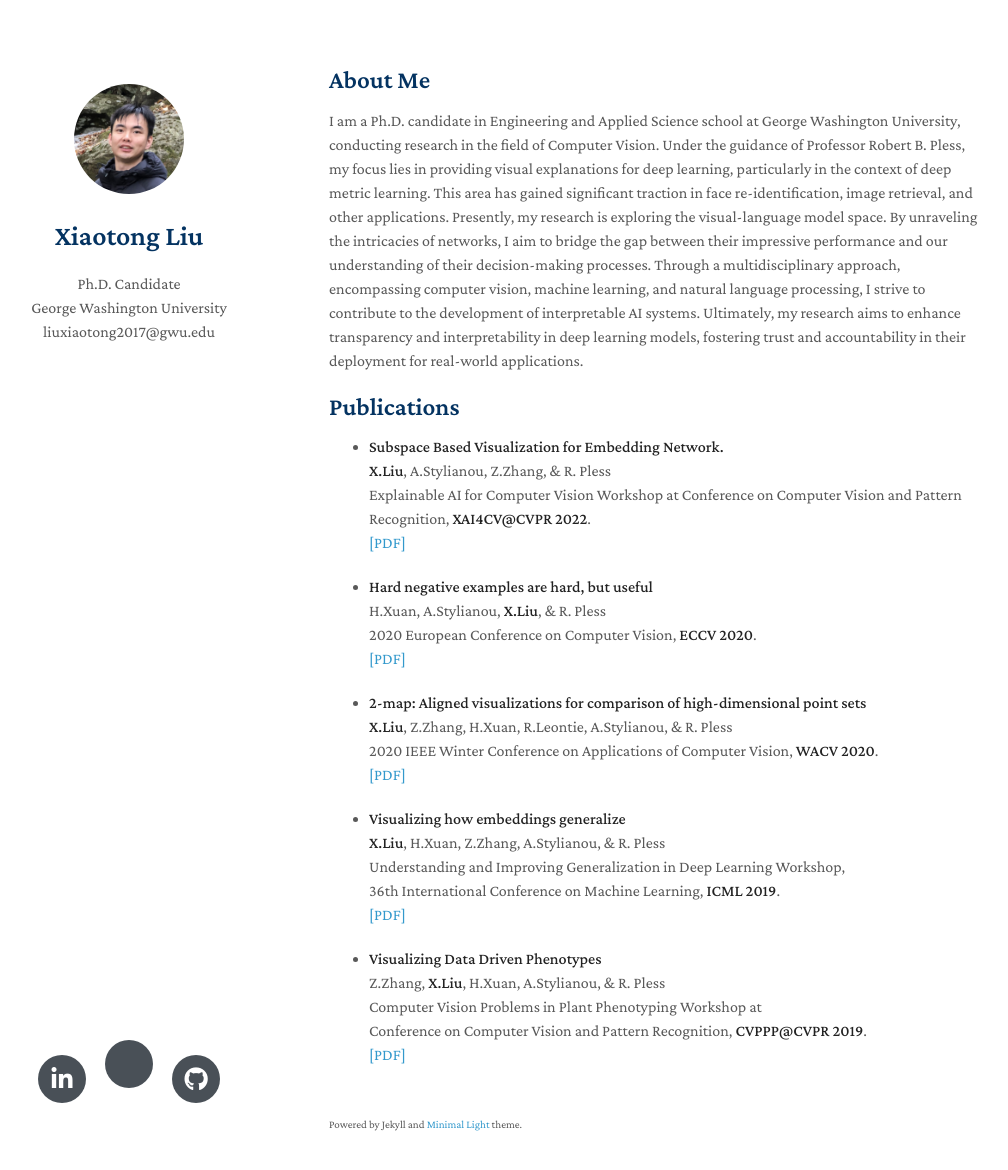
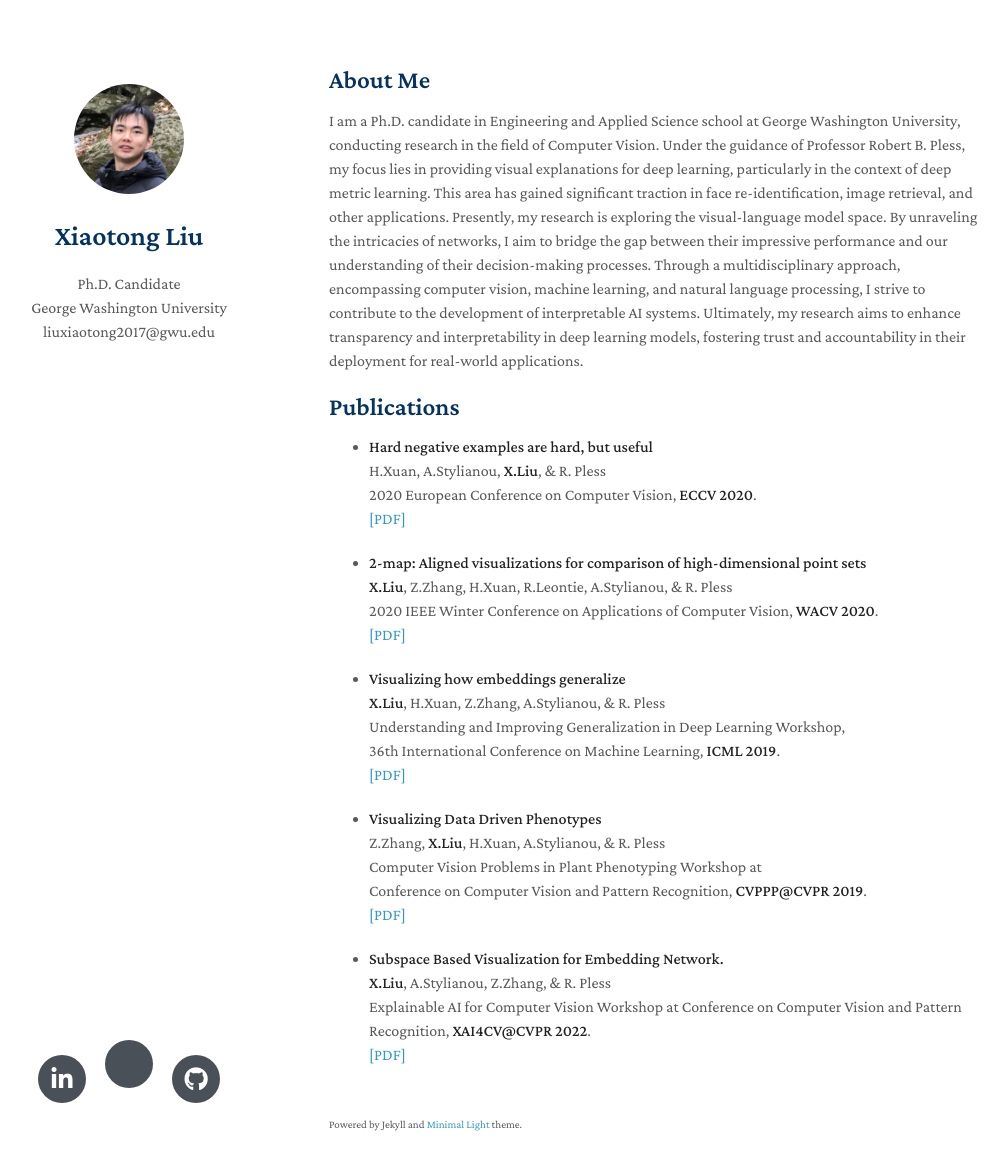
Before and after one commit to LiuXiaotong96/liuxiaotong96.github.io, a Jekyll site: the page built from index.md, in a window 1280 px wide and 1205 px high. Shown: the top 1170 px of the window, without its empty margins (141-1149 px from the left). Built offline with Jekyll 4.4.1, drawn with Linux system fonts in a browser that asks for light colours; nearby versions of some CDN libraries; a style sheet for code colours, icons or effects is not loaded; our own code applies the rules of GitHub Pages for plain Markdown files; part of the change alters nothing that is shown.

```diff
--- a/index.md
+++ b/index.md
@@ -8,12 +8,6 @@ I am a Ph.D. candidate in Engineering and Applied Science school at George Washi
 
 
 ## Publications
-
-- **Subspace Based Visualization for Embedding Network.**
- **X.Liu**, A.Stylianou, Z.Zhang, & R. Pless
-Explainable AI for Computer Vision Workshop at
-Conference on Computer Vision and Pattern Recognition, **XAI4CV@CVPR 2022**.
-[[PDF]](https://xai4cv.github.io/assets/posters/p26.pdf)
 
 - **Hard negative examples are hard, but useful**
  H.Xuan, A.Stylianou, **X.Liu**, & R. Pless
@@ -36,3 +30,9 @@ Understanding and Improving Generalization in Deep Learning Workshop,
 Computer Vision Problems in Plant Phenotyping Workshop at
 Conference on Computer Vision and Pattern Recognition, **CVPPP@CVPR 2019**.
 [[PDF]](https://www.plant-phenotyping.org/lw_resource/datapool/systemfiles/elements/files/c7538f5c-7552-11e9-b1c5-dead53a91d31/current/document/ZhangCVPPP2019.pdf)
+
+- **Subspace Based Visualization for Embedding Network.**
+ **X.Liu**, A.Stylianou, Z.Zhang, & R. Pless
+Explainable AI for Computer Vision Workshop at
+Conference on Computer Vision and Pattern Recognition, **XAI4CV@CVPR 2022**.
+[[PDF]](https://xai4cv.github.io/assets/posters/p26.pdf)
```
